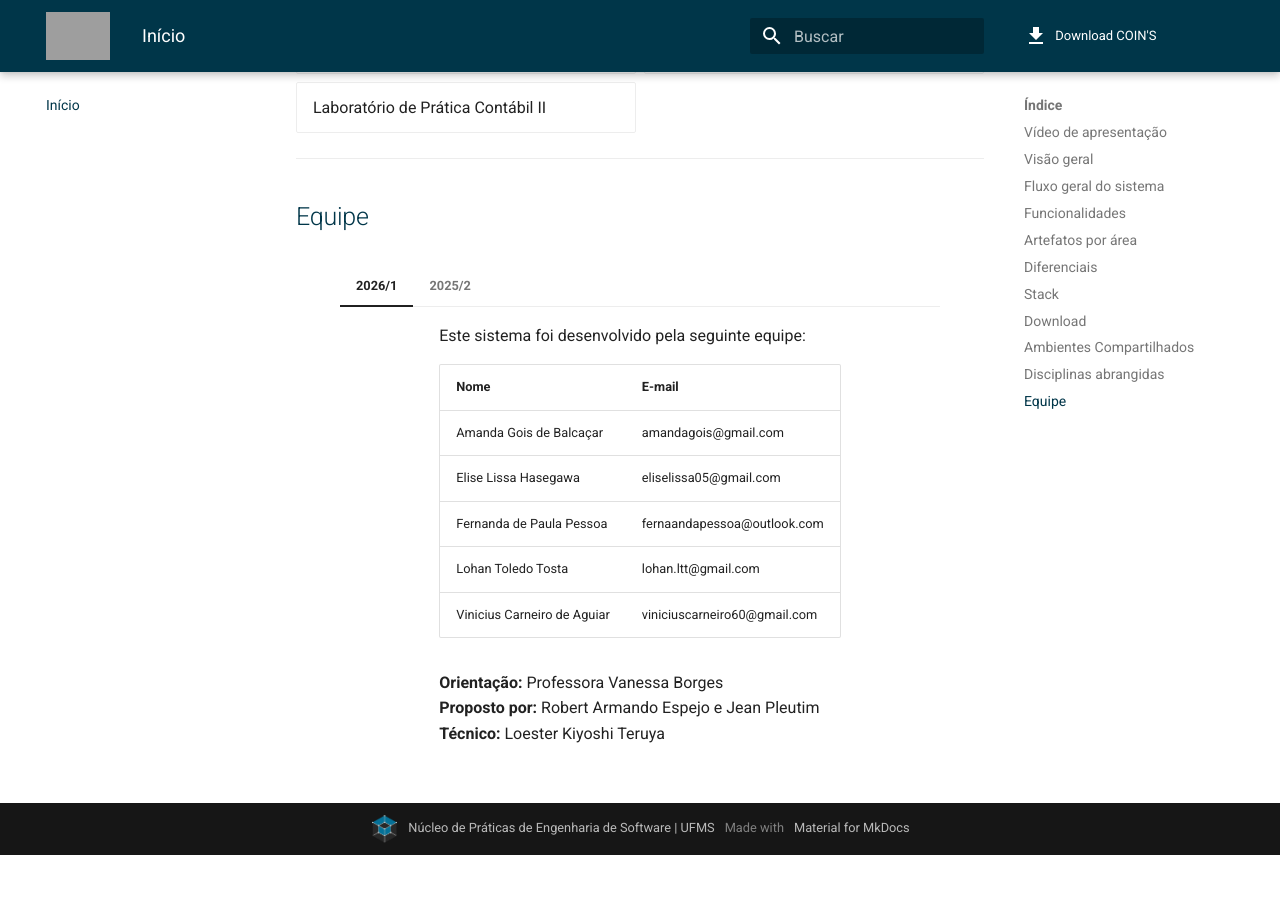
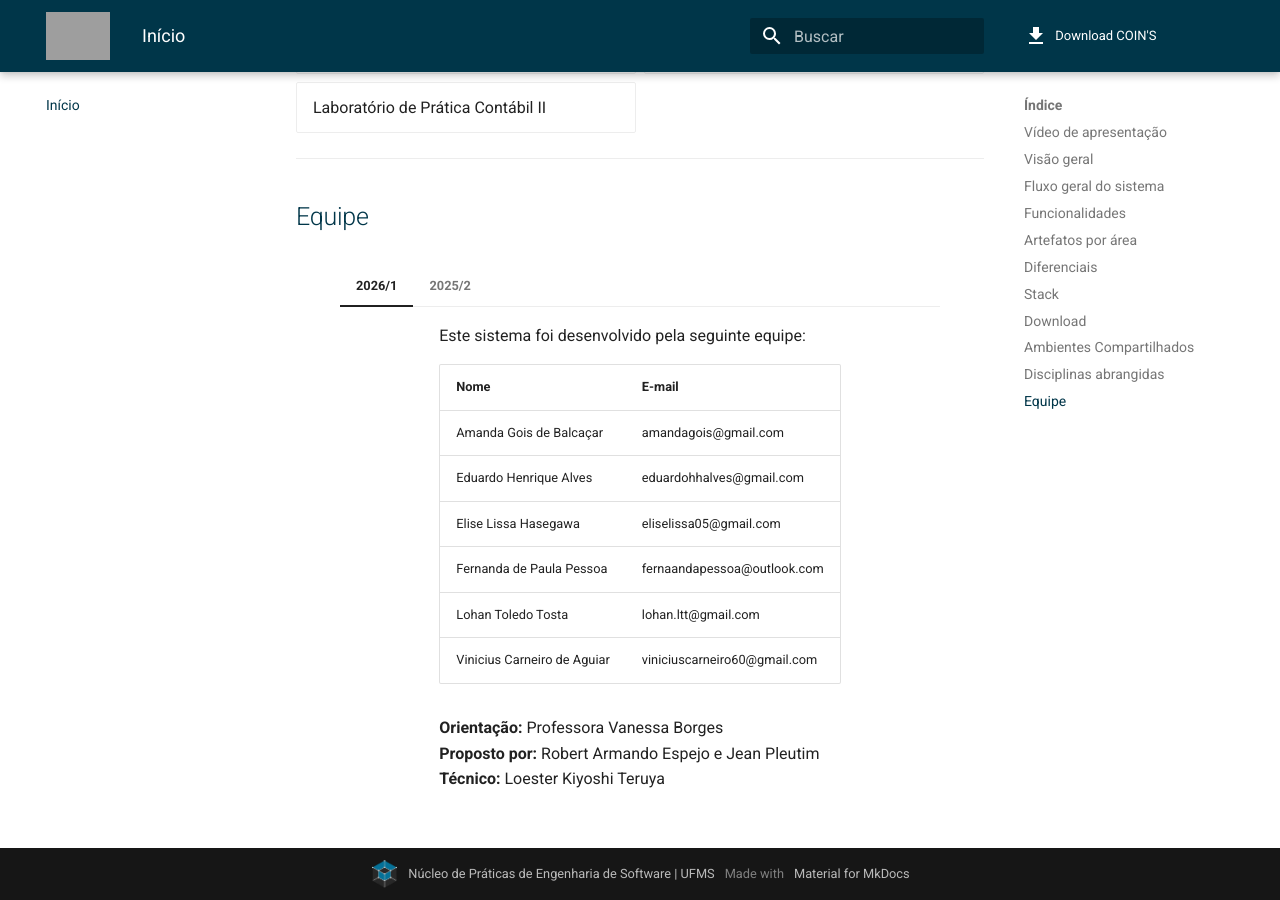
Before and after one commit to NES-Contabilidade-Integrada/doc-coins2026.1, an MkDocs documentation site: the page built from docs/index.md, in a window 1280 px wide and 900 px high, scrolled down 5147 px. Built offline with MkDocs 1.6.1 and Material for MkDocs 9.7.7, drawn with Linux system fonts in a browser that asks for light colours; comment, search, counter and statistics services are not loaded; before the commit the page ends 6002 px from its top, so only the background shows below that; grey boxes are pictures that could not be loaded.

Commit message:
feat(equipe): add Eduardo Henrique Alves to 2026/1 team
Co-Authored-By: Claude Sonnet 4.6 <noreply@anthropic.com>

```diff
--- a/docs/index.md
+++ b/docs/index.md
@@ -202,6 +202,7 @@ O sistema abrange conteúdos de diversas disciplinas do curso de **Ciências Con
     | Nome | E-mail |
     |------|--------|
     | Amanda Gois de Balcaçar | amandagois@gmail.com |
+    | Eduardo Henrique Alves | eduardohhalves@gmail.com |
     | Elise Lissa Hasegawa | eliselissa05@gmail.com |
     | Fernanda de Paula Pessoa | fernaandapessoa@outlook.com |
     | Lohan Toledo Tosta | lohan.ltt@gmail.com |
```
